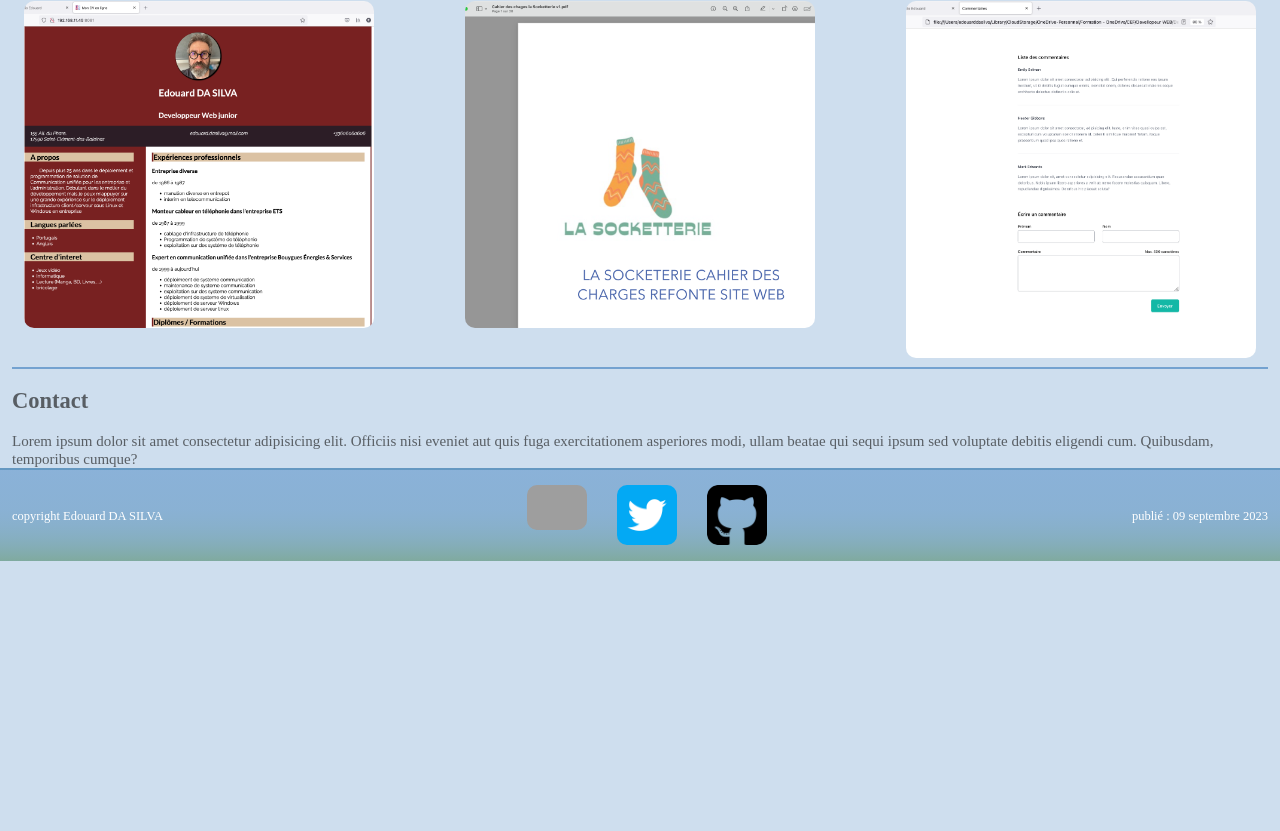
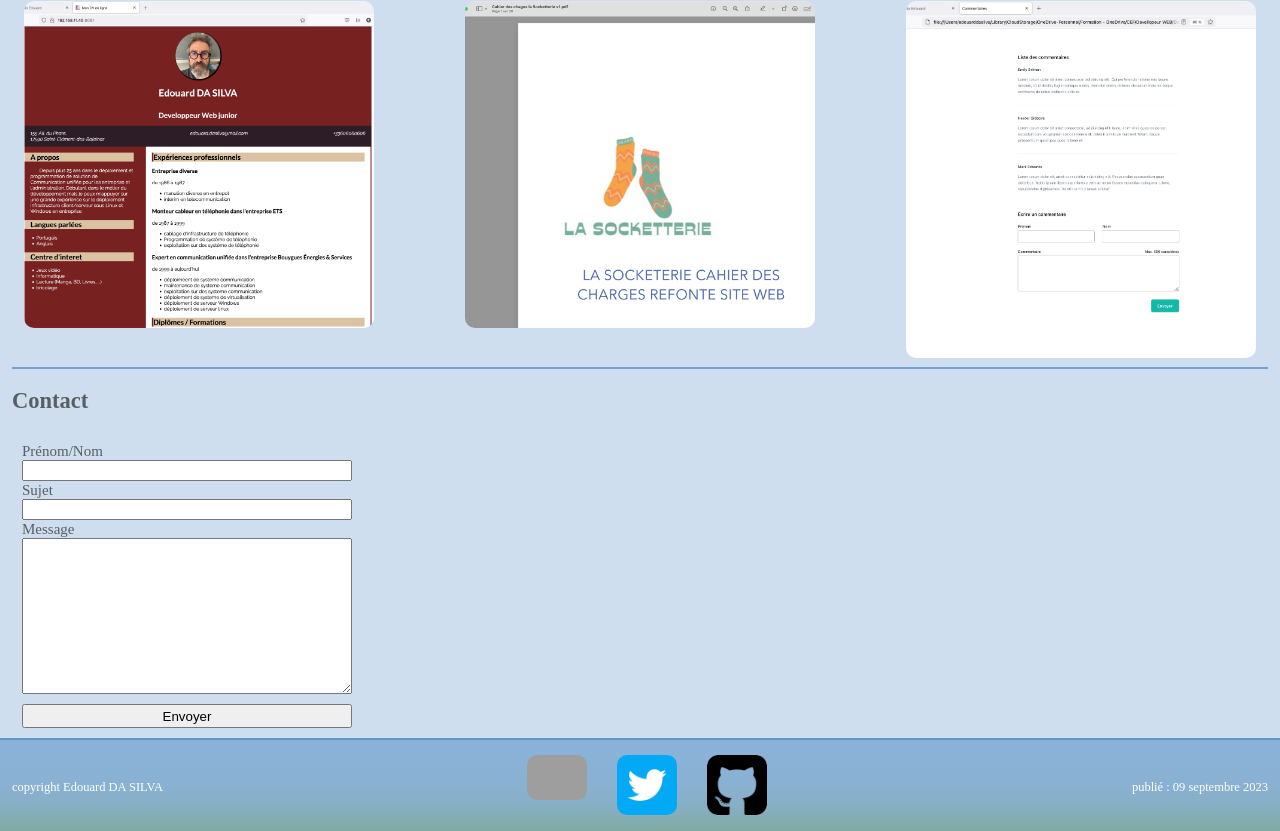
Before and after one commit to Etyliath/vue-project-portfolio, a Vue app: page / in a window 1280 px wide. Shown: the part 374-1205 px from the top of the page. Before the commit the page ends 935 px from the top, so only its background shows below. Built offline with nearby package versions, Linux system fonts and the light colour scheme; grey boxes are pictures that could not be loaded; a web font is replaced by a local one.

Commit message:
create form contact create form contact Ok issue #21

```diff
--- /dev/null
+++ b/src/components/FormContact.vue
@@ -0,0 +1,44 @@
+<script setup>
+import { ref } from 'vue';
+
+const email =ref('esdasilva@hotmail.fr')
+const postContact =ref({
+    email: email.value,
+    name:'',
+    subject:'',
+    message:''
+})
+
+function onSubmit(e) {
+    //définir la methode d'envoi du mail
+    e.target.reset()
+}
+
+</script>
+<template>
+    <div class="container">
+        <form action="http://192.168.11.45" method="post" class="form" @submit.prevent="onSubmit">
+            <label for="name"> Prénom/Nom</label>
+            <input type="text" name="name" id="name" v-model="postContact.name">
+            <label for="subject">Sujet</label>
+            <input type="text" name="subject" id="subject" v-model="postContact.subject">
+            <label for="message">Message</label>
+            <textarea name="message" id="message" cols="30" rows="10" v-model="postContact.message"></textarea>
+            <button type="submit" class="form-btn">Envoyer</button>
+        </form>
+    </div>
+</template>
+<style>
+.container{
+    width: 350px;
+}
+.form {
+    display: flex;
+    flex-direction: column;
+    padding: 10px;
+}
+.form-btn{
+    margin-top: 10px;
+    padding: 0.2em;
+}
+</style>
--- a/src/components/MainContent.vue
+++ b/src/components/MainContent.vue
@@ -1,5 +1,6 @@
 <script setup>
 import CreationContent from '@/components/CreationContent.vue'
+import FormContact from './FormContact.vue';
 import { ref } from 'vue';
 import sourceData from '@/data.json'
 const creations = ref(sourceData.creations)
@@ -27,11 +28,7 @@ const creations = ref(sourceData.creations)
         </section>
         <section id="contact">
             <h2>Contact</h2>
-            <p>
-                Lorem ipsum dolor sit amet consectetur adipisicing elit. Officiis nisi eveniet aut quis fuga exercitationem
-                asperiores modi, ullam beatae qui sequi ipsum sed voluptate debitis eligendi cum. Quibusdam, temporibus
-                cumque?
-            </p>
+            <FormContact />
         </section>
     </main>
 </template>
```
